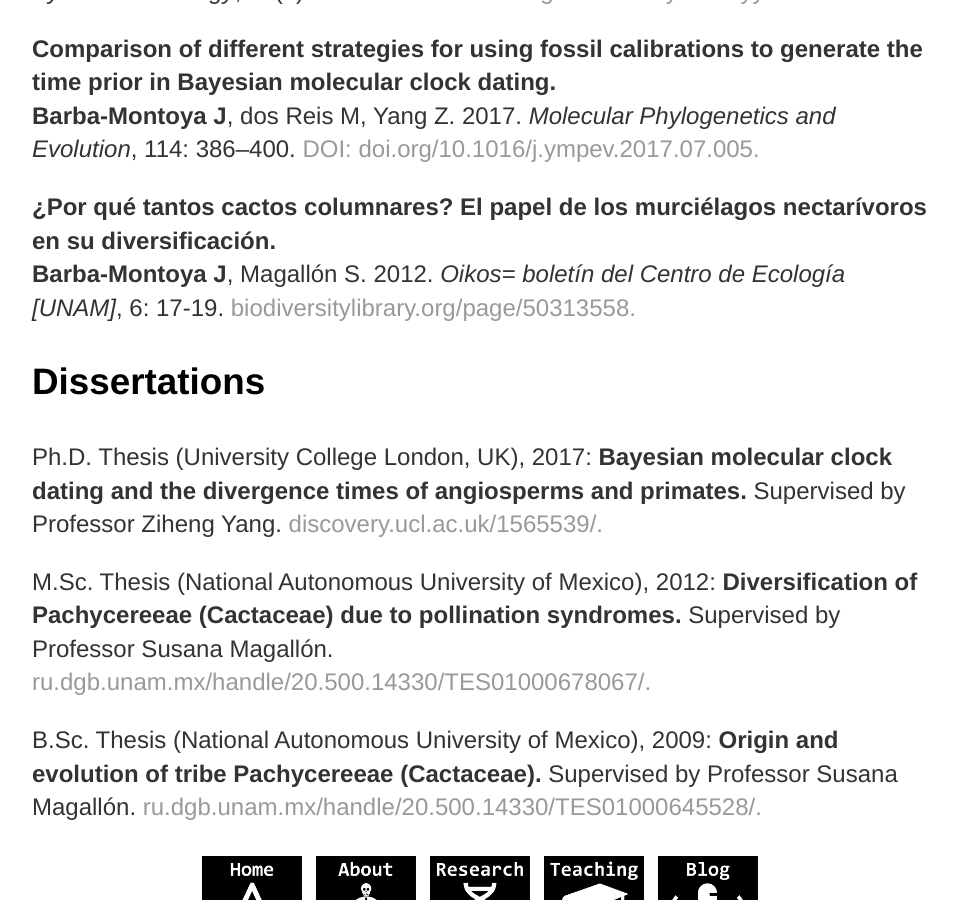
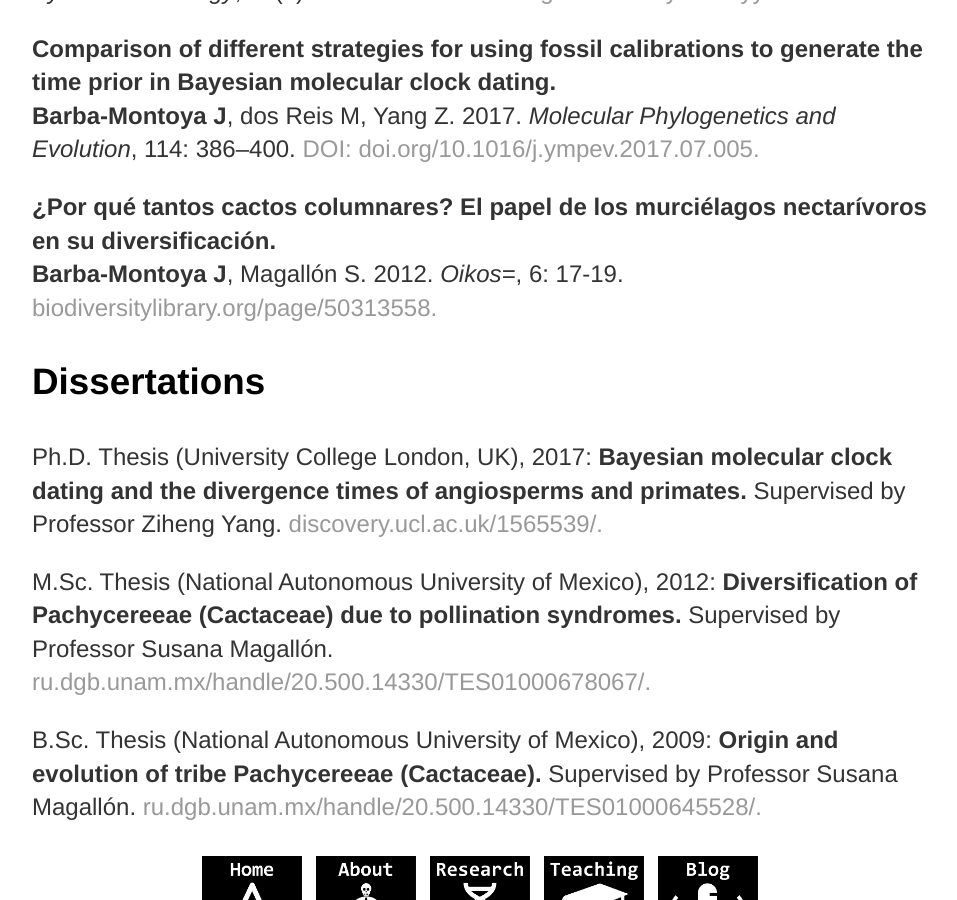
Before and after one commit to josebarbamontoya/josebarbamontoya.github.io, a Jekyll site: the page built from research/index.html, in a window 1280 px wide and 900 px high, scrolled down 2802 px. Shown: the whole window, without its empty margins (160-1117 px from the left). Built offline with Jekyll 4.4.1, drawn with Linux system fonts in a browser that asks for light colours.

Commit message:
Update index.html

```diff
--- a/research/index.html
+++ b/research/index.html
@@ -60,7 +60,7 @@
 <b>Barba-Montoya J</b>, dos Reis M, Yang Z. 2017. <i>Molecular Phylogenetics and Evolution</i>, 114: 386–400. <a href="https://www.sciencedirect.com/science/article/pii/S1055790317303044?via%3Dihub"> DOI: doi.org/10.1016/j.ympev.2017.07.005.</a>
 
 <p><b>¿Por qué tantos cactos columnares? El papel de los murciélagos nectarívoros en su diversificación.</b><br>
-<b>Barba-Montoya J</b>, Magallón S. 2012. <i>Oikos= boletín del Centro de Ecología [UNAM]</i>, 6: 17-19. <a href="https://www.biodiversitylibrary.org/page/50313558"> biodiversitylibrary.org/page/50313558.</a>
+<b>Barba-Montoya J</b>, Magallón S. 2012. <i>Oikos=</i>, 6: 17-19. <a href="https://www.biodiversitylibrary.org/page/50313558"> biodiversitylibrary.org/page/50313558.</a>
 
 
 					<h3>Dissertations</h3>
```
